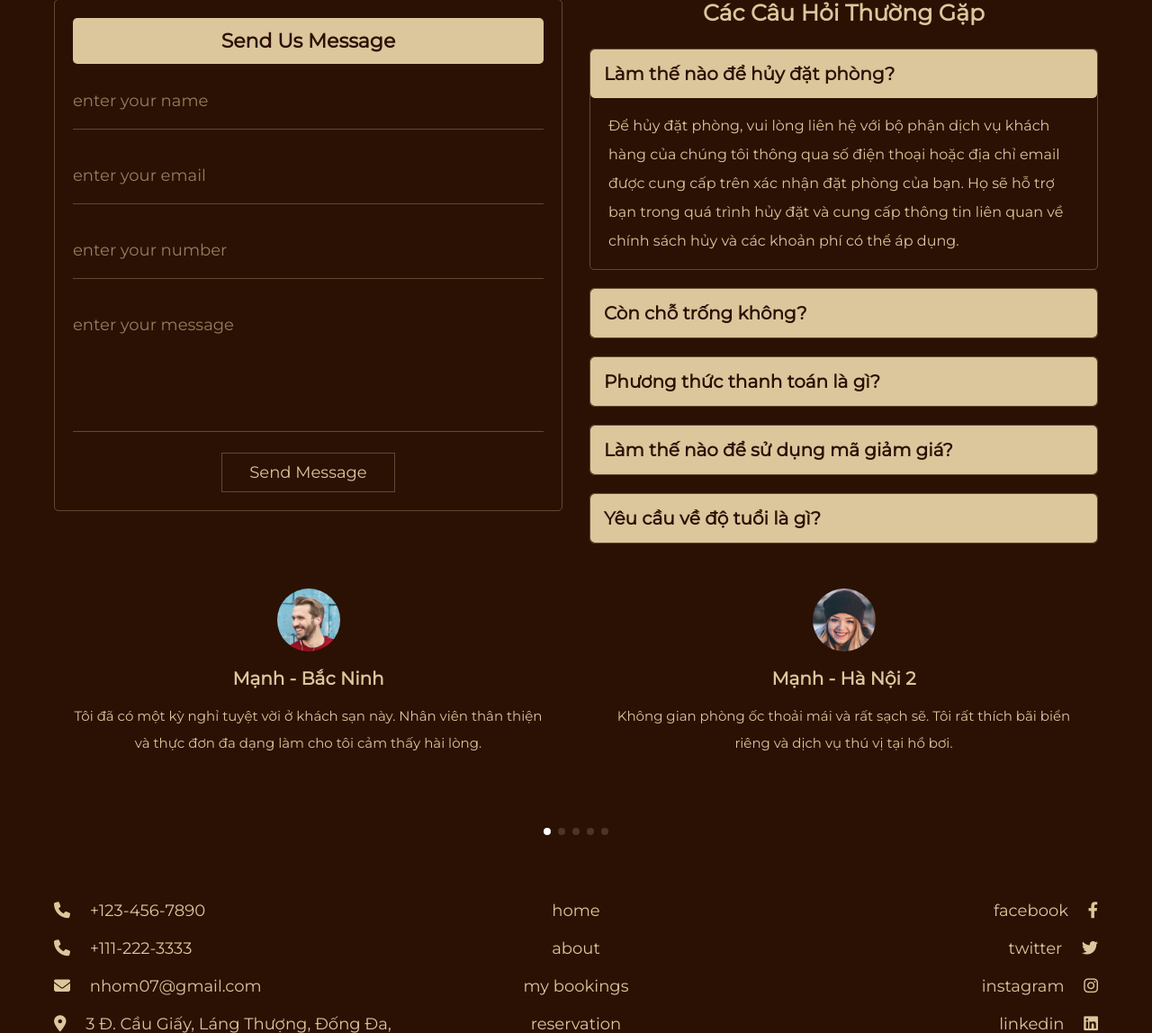
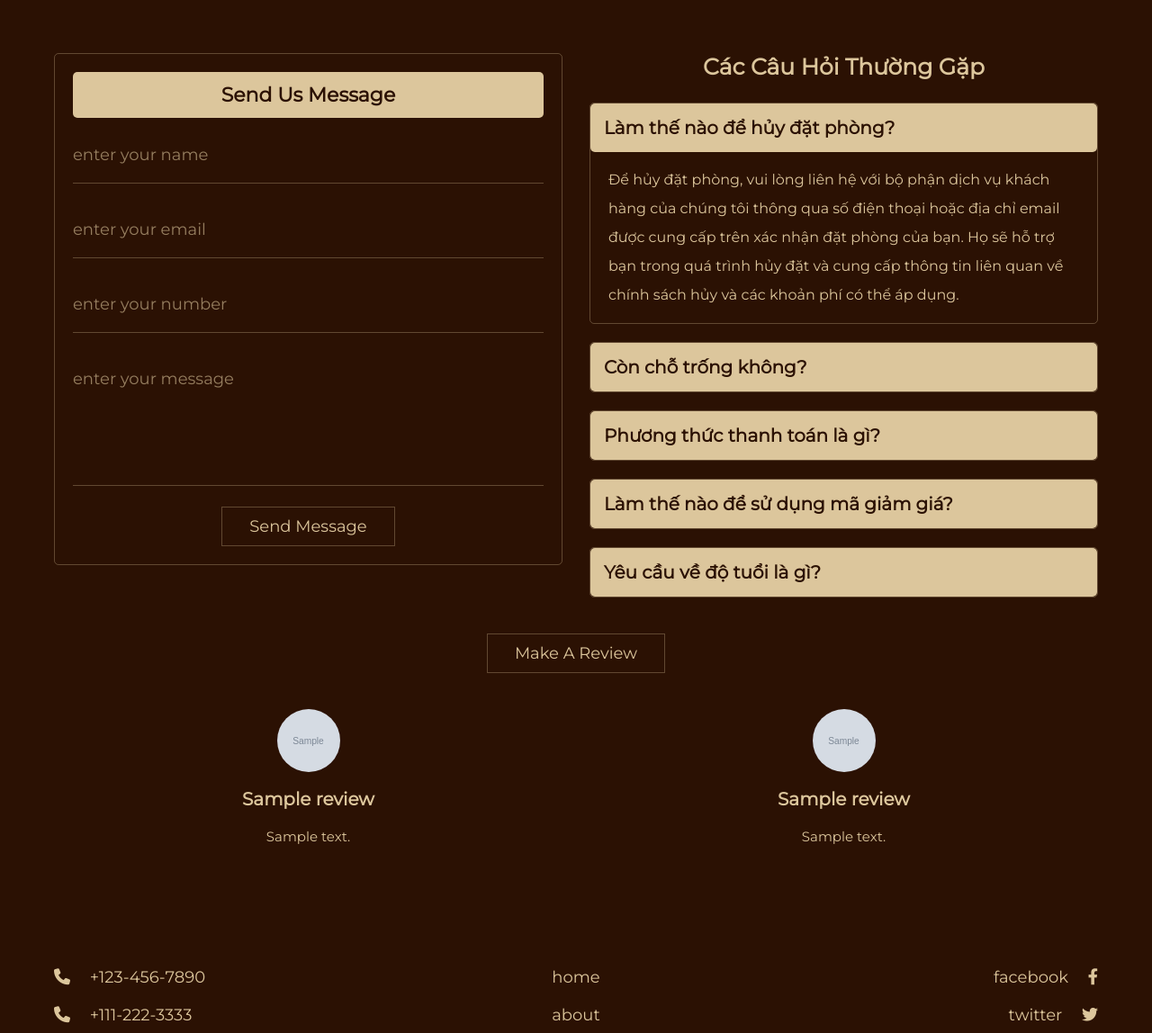
Before and after one commit to manhhoang02/quanlykhachsan, a PHP site: page /index.php in a window 1280 px wide. Shown: the part 4025-5173 px from the top of the page at 90% size. Run offline with PHP 8.4, Linux system fonts and the light colour scheme; data comes from the database, SQL or seed files in the repository; tables that the repository leaves empty or names only in its code hold one stand-in row (values such as "Sample post"); grey boxes marked "Sample" are stand-in pictures.

Commit message:
feat: reviews

```diff
--- a/css/style.css
+++ b/css/style.css
@@ -536,7 +536,63 @@
    /* margin-bottom: 8rem; */
 }
 
+.modal {
+   display: none;
+   position: fixed;
+   top: 0;
+   left: 0;
+   width: 100%;
+   height: 100%;
+   background-color: rgba(0,0,0,0.7);
+   justify-content: center;
+   align-items: center;
+   z-index: 3;
+}
 
+.modal-content {
+   background-color: var(--main-color);
+   padding: 2rem;
+   border-radius: 5px;
+   height: 50rem;
+   width: 80rem;
+}
+
+.modal .close {
+   font-size: 2rem;
+   color: var(--sub-color);
+   cursor: pointer;
+   position: fixed;
+        top: 10px;
+        right: 10px;
+}
+
+.modal .modal-content form .box p{
+   font-size: 2rem;
+   color: var(--sub-color);
+}
+
+.modal .modal-content form .box{
+   flex: 1 1 40rem;
+   margin: 1rem 0;
+}
+.modal .modal-content form .box .input{
+   padding: 1rem 0;
+   margin: 1rem 0;
+   border-bottom: var(--border);
+   background: var(--main-color);
+   color: var(--white);
+   font-size: 1.8rem;
+   width: 100%;
+   max-width: 76rem; max-height: 20rem;
+   min-height: 7rem;
+   min-width: 76rem;
+}
+
+.swiper-wrapper .box{
+   margin-top: 2rem;
+   border-radius: .5rem;
+   padding: 2rem;
+}
 
 
 
--- a/index.php
+++ b/index.php
@@ -54,6 +54,29 @@
       $insert_message->execute([$id, $name, $email, $number, $message]);
       $success_msg[] = 'message send successfully!';
    }
+
+}
+
+if (isset($_POST['submit_review'])) {
+
+   $id = create_unique_id();
+   $name = $_POST['name'];
+   $name = filter_var($name, FILTER_SANITIZE_STRING);
+   $review = $_POST['review'];
+   $review = filter_var($review, FILTER_SANITIZE_STRING);
+   $image_url = "pic-" . rand(1, 6) . ".png";
+   $image_url = filter_var($image_url, FILTER_SANITIZE_STRING);
+
+   $insert_review = $conn->prepare("INSERT INTO `reviews`(id, user_id, name, review, image_url) VALUES(?,?,?,?,?)");
+   $insert_review->execute([$id, $user_id, $name, $review, $image_url]);
+
+   if ($insert_review->rowCount() > 0) {
+      header('location: index.php#reviews');
+      $success_msg[] = 'review send successfully!';
+   } else {
+      $warning_msg[] = 'review failed!';
+   }
+
 
 }
 
@@ -360,41 +383,38 @@
 
    <!-- reviews section starts  -->
 
-   <section class="reviews" id="reviews">
+   <section class="reviews" id="reviews" style="text-align: center;">
+
+      <button class="btn" id="openModalBtn">Make a review</button>
 
       <div class="swiper reviews-slider">
 
          <div class="swiper-wrapper">
-            <div class="swiper-slide box">
-               <img src="images/pic-1.png" alt="">
-               <h3>Mạnh - Bắc Ninh</h3>
-               <p>Tôi đã có một kỳ nghỉ tuyệt vời ở khách sạn này. Nhân viên thân thiện và thực đơn đa dạng làm cho tôi
-                  cảm thấy hài lòng.</p>
-            </div>
-            <div class="swiper-slide box">
-               <img src="images/pic-2.png" alt="">
-               <h3>Mạnh - Hà Nội 2</h3>
-               <p>Không gian phòng ốc thoải mái và rất sạch sẽ. Tôi rất thích bãi biển riêng và dịch vụ thú vị tại hồ
-                  bơi.</p>
-            </div>
-            <div class="swiper-slide box">
-               <img src="images/pic-3.png" alt="">
-               <h3>Dũng - Lào Ninh</h3>
-               <p>Khách sạn này thực sự đáng giá. Dịch vụ khách hàng xuất sắc và các tiện nghi vượt qua sự kỳ vọng của
-                  tôi.</p>
-            </div>
-            <div class="swiper-slide box">
-               <img src="images/pic-4.png" alt="">
-               <h3>Duy - Bố Sang</h3>
-               <p>Đây là lần thứ hai tôi đã đến khách sạn này và tôi không bao giờ thất vọng. Mọi thứ đều hoàn hảo, từ
-                  thực đơn tới cảnh quan biển tuyệt đẹp.</p>
-            </div>
-            <div class="swiper-slide box">
-               <img src="images/pic-5.png" alt="">
-               <h3>Tín - Thái Bình</h3>
-               <p>Tôi thật sự ấn tượng với sự trang trí và không gian của khách sạn. Mọi thứ đều đẹp đẽ và sang trọng.
-                  Tôi sẽ khuyên bạn bè của tôi đến đây.</p>
-            </div>
+            <?php
+            $select_reiviews = $conn->prepare("SELECT * FROM `reviews`");
+            $select_reiviews->execute();
+
+            if ($select_reiviews->rowCount() > 0) {
+               while ($fetch_review = $select_reiviews->fetch(PDO::FETCH_ASSOC)) { ?>
+                  <div class="swiper-slide box">
+                     <img src="images/<?= $fetch_review['image_url'] ?>" alt="">
+                     <h3>
+                        <?= $fetch_review['name'] ?>
+                     </h3>
+                     <p>
+                        <?= $fetch_review['review'] ?>
+                     </p>
+                  </div>
+                  <?php
+               }
+            } else {
+               ?>
+               <div class="box" style="text-align: center;">
+                  <p style="text-transform:capitalize;">no reviews found!</p>
+               </div>
+               <?php
+            }
+            ?>
          </div>
 
          <div class="swiper-pagination"></div>
@@ -402,7 +422,40 @@
 
    </section>
 
+   <!-- modal review -->
+   <div class="modal" id="reviewModal">
+      <div class="modal-content">
+         <span class="close" onclick="closeModal()">&#x2716;</span>
+         <form method="post" action="">
+            <div class="box">
+               <p>your name <span>*</span></p>
+               <input type="text" name="name" id="name" placeholder="your name" required class="input">
+            </div>
+            <div class="box">
+               <p>your review <span>*</span></p>
+               <textarea name="review" id="review" placeholder="write your review" required class="input"></textarea>
+            </div>
+
+            <input type="submit" name="submit_review" value="submit" class="btn">
+         </form>
+      </div>
+   </div>
+
    <!-- reviews section ends  -->
+
+   <script>
+      var modal = document.getElementById('reviewModal');
+
+      var btn = document.getElementById('openModalBtn');
+
+      btn.onclick = function () {
+         modal.style.display = 'flex';
+      }
+
+      function closeModal() {
+         modal.style.display = 'none';
+      }
+   </script>
 
 
    <?php include 'components/footer.php'; ?>
--- a/reservation.php
+++ b/reservation.php
@@ -171,10 +171,10 @@
         <span class="close-btn" onclick="closeFullscreen()">&#x2716;</span>
     </div>
 
-    <?php include 'components/footer.php'; ?>
+    <!-- reservation section ends -->
 
 
-    <!-- reservation section ends -->
+    <?php include 'components/footer.php'; ?>
 
     <script src="https://cdnjs.cloudflare.com/ajax/libs/sweetalert/2.1.2/sweetalert.min.js"></script>
 
```
Also changed, not shown: js/script.js (+19 -18 lines).
